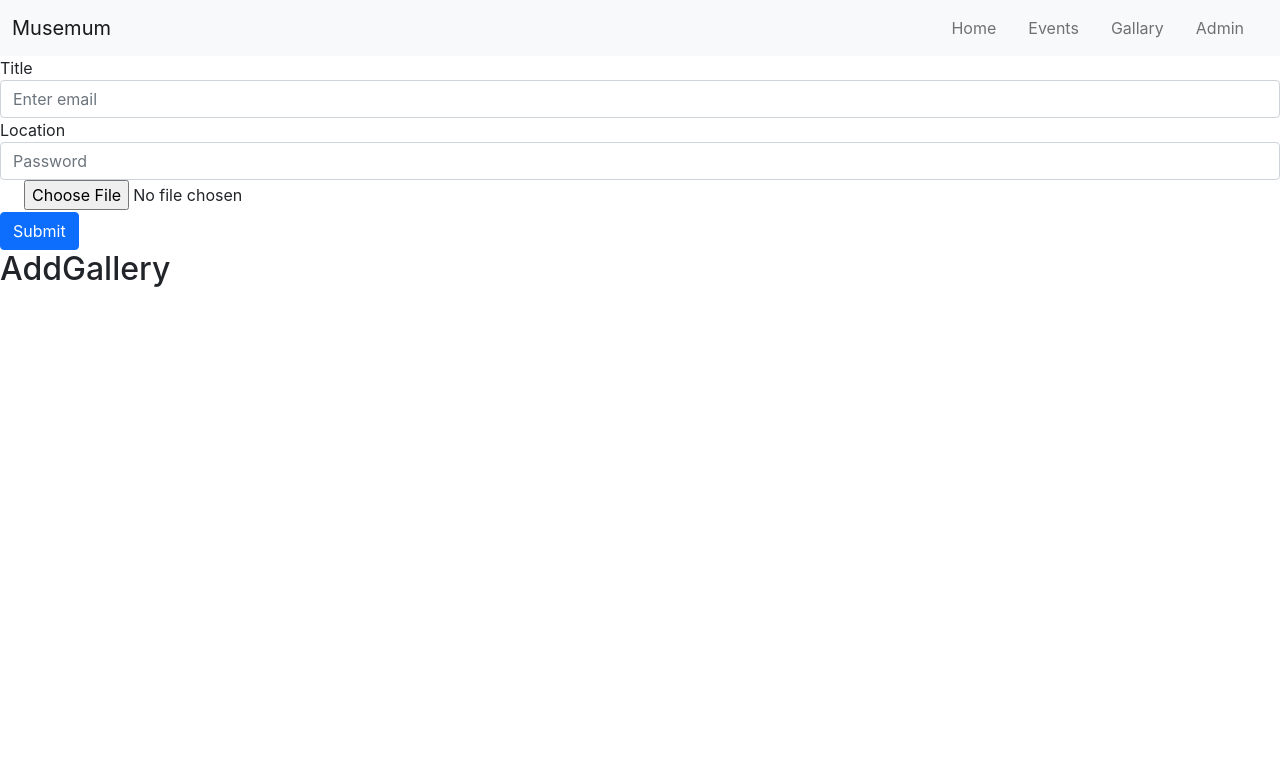
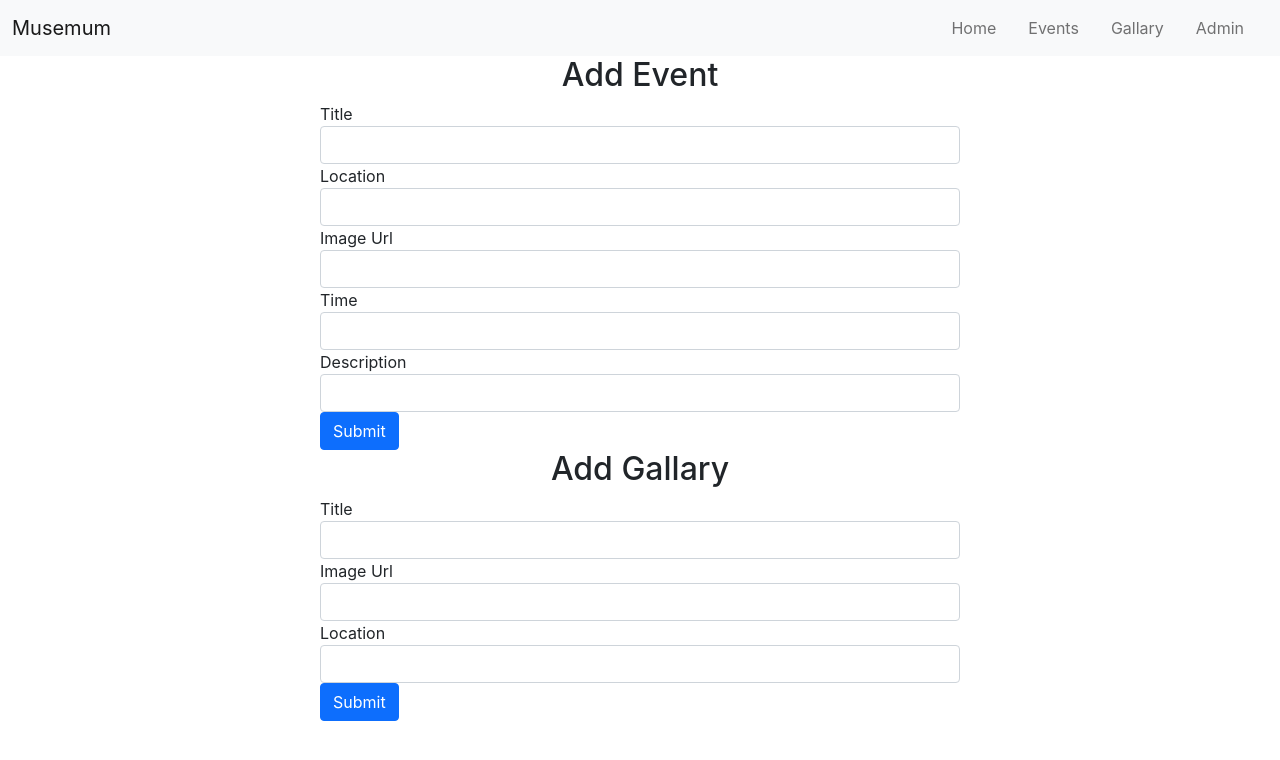
Before and after one commit to Swapno5896/Amazing-Museums-UI, a React (Create React App) app: page /admin in a window 1280 px wide. Shown: the top 760 px of the page. Built offline with nearby package versions, Linux system fonts and the light colour scheme.

Commit message:
admin is almost done

```diff
--- a/src/components/Admin/AddEvent/AddEvent.tsx
+++ b/src/components/Admin/AddEvent/AddEvent.tsx
@@ -1,51 +1,48 @@
 import React, { useState } from 'react';
 
-const AddEvent = ({ handleSubmit }: any) => {
-    const [file, setFile] = useState<any>(null);
-    const [event, setEvent] = useState({ title: '', location: '', time: '', description: '' });
+const AddEvent: React.FC<any> = ({ handleSubmit }) => {
+
+    const [event, setEvent] = useState({});
     const hndleBlur = (e: React.FocusEvent<HTMLInputElement>) => {
         setEvent({
             ...event, [e.target.name]: e.target.value
         })
     }
-    const hndleChange = (e: React.ChangeEvent<HTMLInputElement>) => {
-        const file = e.target.files
-        if (file !== null) {
-            setFile(file[0]);
-        }
 
-
-
-
-    }
-    const hndleEventSubmit = (e: any) => {
-
-        const formData = new FormData()
-        formData.append('file', 'sss')
-        console.log(formData)
-        // handleSubmit(formData)
-
-
-
+    const hndleEventSubmit = (e: React.MouseEvent<HTMLButtonElement, MouseEvent>) => {
         e.preventDefault()
+        // console.log(event)
+        handleSubmit(event, 'www.s.com')
     }
     // handleSubmit(8)
     return (
         <div>
-            <form>
+            <h2 className='text-center'>Add Event</h2>
+
+            <div className="d-flex justify-content-center">
+
+                <form className='w-50'>
                     <div className="form-group">
                         <label >Title</label>
-                    <input onBlur={hndleBlur} type="text" name='title' className="form-control" id="exampleInputEmail1" aria-describedby="emailHelp" placeholder="Enter email" />
+                        <input onBlur={hndleBlur} type="text" name='title' className="form-control" id="exampleInputEmail1" aria-describedby="emailHelp" />
                     </div>
                     <div className="form-group">
                         <label >Location</label>
-                    <input onBlur={hndleBlur} name='location' type="text" className="form-control" id="exampleInputPassword1" placeholder="Password" />
+                        <input onBlur={hndleBlur} name='location' type="text" className="form-control" id="exampleInputPassword1" />
                     </div>
-                <div className="form-check">
-                    <input onChange={hndleChange} type="file" />
+                    <div className="form-group">
+                        <label >Image Url </label>
+                        <input onBlur={hndleBlur} name='img' type="text" className="form-control" id="exampleInputPassword1" />
+                    </div> <div className="form-group">
+                        <label >Time </label>
+                        <input onBlur={hndleBlur} name='time' type="text" className="form-control" id="exampleInputPassword1" />
+                    </div> <div className="form-group">
+                        <label > Description</label>
+                        <input onBlur={hndleBlur} name='description' type="text" className="form-control" id="exampleInputPassword1" />
                     </div>
                     <button onClick={hndleEventSubmit} type="submit" className="btn btn-primary">Submit</button>
                 </form>
+            </div>
         </div>
     );
 };
--- a/src/components/Admin/AddGallery/AddGallery.tsx
+++ b/src/components/Admin/AddGallery/AddGallery.tsx
@@ -1,9 +1,42 @@
-import React from 'react';
+import React, { useState } from 'react';
 
-const AddGallery = () => {
+const AddGallery: React.FC<any> = ({ handleSubmit }) => {
+
+    const [gallary, setgallary] = useState({});
+    const hndleBlur = (e: React.FocusEvent<HTMLInputElement>) => {
+        setgallary({
+            ...gallary, [e.target.name]: e.target.value
+        })
+    }
+
+    const hndlegallarySubmit = (e: React.MouseEvent<HTMLButtonElement, MouseEvent>) => {
+        e.preventDefault()
+        // console.log(gallary)
+        handleSubmit(gallary, 'www.s.com')
+    }
     return (
         <div>
-            <h2>AddGallery</h2>
+            <h2 className='text-center'>Add Gallary</h2>
+
+            <div className="d-flex justify-content-center">
+
+                <form className='w-50'>
+                    <div className="form-group">
+                        <label >Title</label>
+                        <input onBlur={hndleBlur} type="text" name='title' className="form-control" id="exampleInputEmail1" aria-describedby="emailHelp" />
+                    </div>
+                    <div className="form-group">
+                        <label >Image Url </label>
+                        <input onBlur={hndleBlur} name='img' type="text" className="form-control" id="exampleInputPassword1" />
+                    </div>
+                    <div className="form-group">
+                        <label >Location</label>
+                        <input onBlur={hndleBlur} name='location' type="text" className="form-control" id="exampleInputPassword1" />
+                    </div>
+
+                    <button onClick={hndlegallarySubmit} type="submit" className="btn btn-primary">Submit</button>
+                </form>
+            </div>
         </div>
     );
 };
--- a/src/components/Admin/MainAdmin/MainAdmin.tsx
+++ b/src/components/Admin/MainAdmin/MainAdmin.tsx
@@ -3,20 +3,20 @@ import AddEvent from '../AddEvent/AddEvent';
 import AddGallery from '../AddGallery/AddGallery';
 
 const MainAdmin = () => {
-    const handleSubmit = (data: any) => {
-        console.log(data)
+    const handleSubmit = (data: object, url: string) => {
+        console.log('from mainadmin ', data, url)
 
-        fetch('http://localhost:9000/addEvent', {
-            method: 'POST',
-            body: data
-        })
-            .then(res => console.log(res))
-            .catch(err => console.log(err))
+        // fetch('http://localhost:9000/addEvent', {
+        //     method: 'POST',
+        //     body: data
+        // })
+        //     .then(res => console.log(res))
+        //     .catch(err => console.log(err))
     }
     return (
         <div>
             <AddEvent handleSubmit={handleSubmit} />
-            <AddGallery />
+            <AddGallery handleSubmit={handleSubmit} />
         </div>
     );
 };
```
Also changed, not shown: 1 other file (tests, documents, lock files or other folders). Lines whose indentation alone changed are shown as unchanged.
